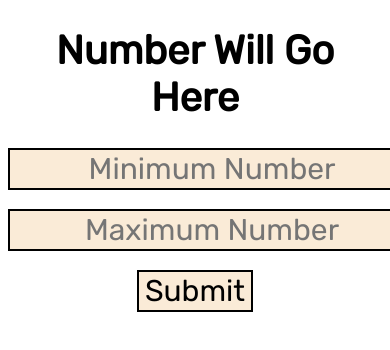
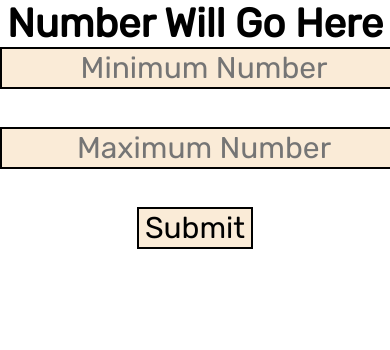
Before and after one commit to codedipper/random-number-generator, a plain HTML site: page index.html in a window 390 px wide. Shown: the top 350 px of the page. Drawn offline with Linux system fonts and the light colour scheme.

Commit message:
Made CSS more "different device" friendly.

```diff
--- a/index.html
+++ b/index.html
@@ -17,16 +17,20 @@
 
         <style>
             * {
+                margin: 0;
+                margin-left: auto;
+                margin-right: auto;
                 text-align: center;
                 font-family: "Rubik", Cambria, Cochin, Georgia, Times, serif;
             }
 
             h1 {
-                text-align: center;
+                display: block;
                 font-size: 70px;
             }
 
             input {
+                display: block;
                 font-size: 60px;
                 color: black;
                 background-color: antiquewhite;
@@ -35,11 +39,12 @@
 
             @media only screen and (max-width: 600px) {
                 h1 {
-                    text-align: center;
+                    display: block;
                     font-size: 50px;
                 }
 
                 input {
+                    display: block;
                     font-size: 40px;
                     color: black;
                     background-color: antiquewhite;
@@ -49,11 +54,12 @@
 
             @media only screen and (max-width: 500px){
                 h1 {
-                    text-align: center;
+                    display: block;
                     font-size: 40px;
                 }
 
                 input {
+                    display: block;
                     font-size: 30px;
                     color: black;
                     background-color: antiquewhite;
```
